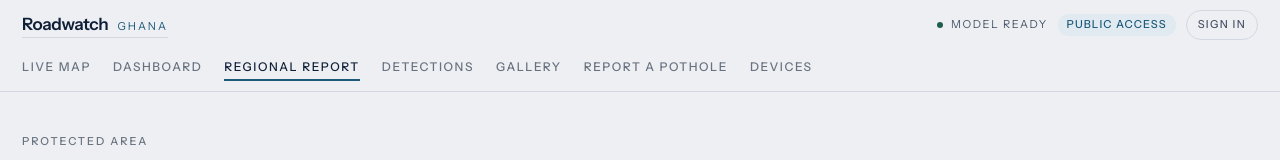
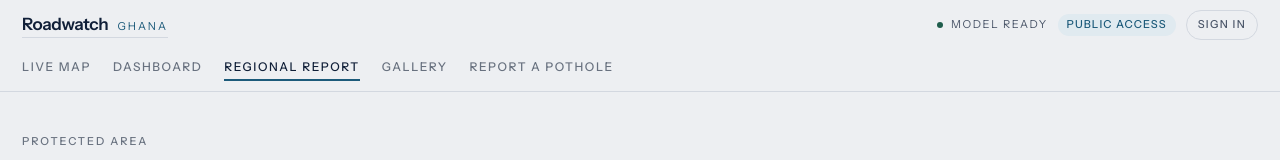
Before and after one commit to Kelly-Buabeng/fyp26-fronted, a Next.js app: page /report in a window 1280 px wide. Shown: the top 160 px of the page. Built offline with nearby package versions, Linux system fonts and the light colour scheme; no server answers.

Commit message:
feat: add Header and Footer layout components with navigation and authentication controls

```diff
--- a/components/layout/header.tsx
+++ b/components/layout/header.tsx
@@ -7,10 +7,8 @@ const pages = [
   ['/', 'Live map'],
   ['/dashboard', 'Dashboard'],
   ['/report', 'Regional report'],
-  ['/detections', 'Detections'],
   ['/gallery', 'Gallery'],
   ['/detect', 'Run detection'],
-  ['/devices', 'Devices'],
 ] as const;
 export function Header() {
   const path = usePathname();
```
